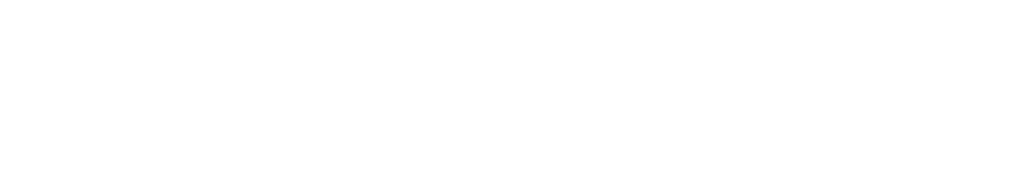
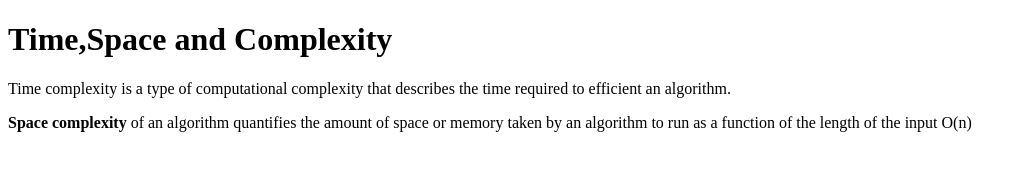
Before and after one commit to acciojob/time-and-space-complexity-Balasai234, a website: page main.html in a window 1280 px wide. Shown: the whole page, without its empty margins (0-1027 px from the left). Drawn offline with Linux system fonts and the light colour scheme.

Commit message:
created a submission

```diff
--- a/main.html
+++ b/main.html
@@ -8,6 +8,9 @@
 
 <body>
 	<!-- the entire body must be written by student -->
+	<h1>Time,Space and Complexity</h1>
+	<p>Time complexity is a type of computational complexity that describes the time required to efficient an algorithm.</p>
+	<p><b>Space complexity</b> of an algorithm quantifies the amount of space or memory taken by an algorithm to run as a function of the length of the input O(n)</p>
     <script type="text/javascript" src="./script.js">
 </script>
 
```
